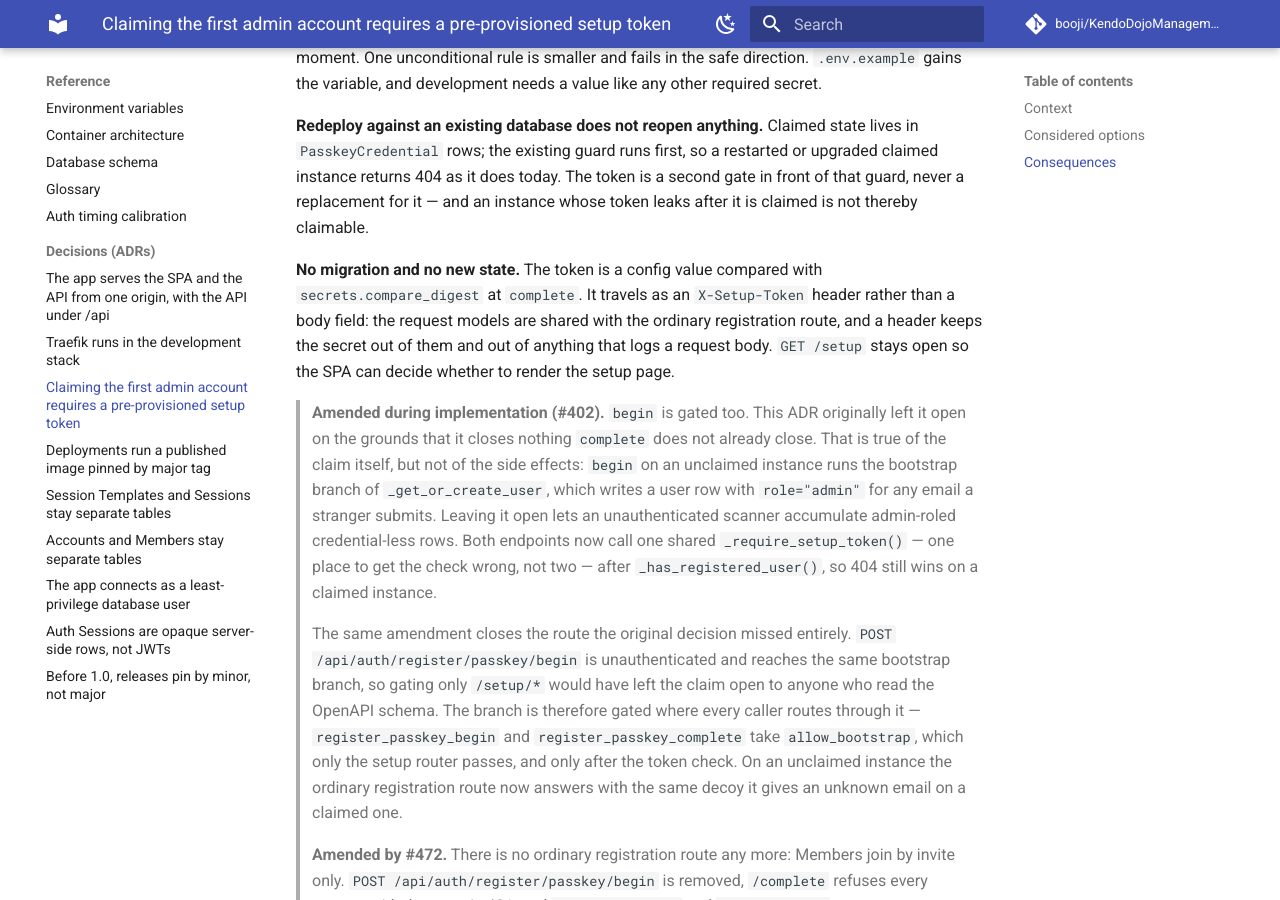
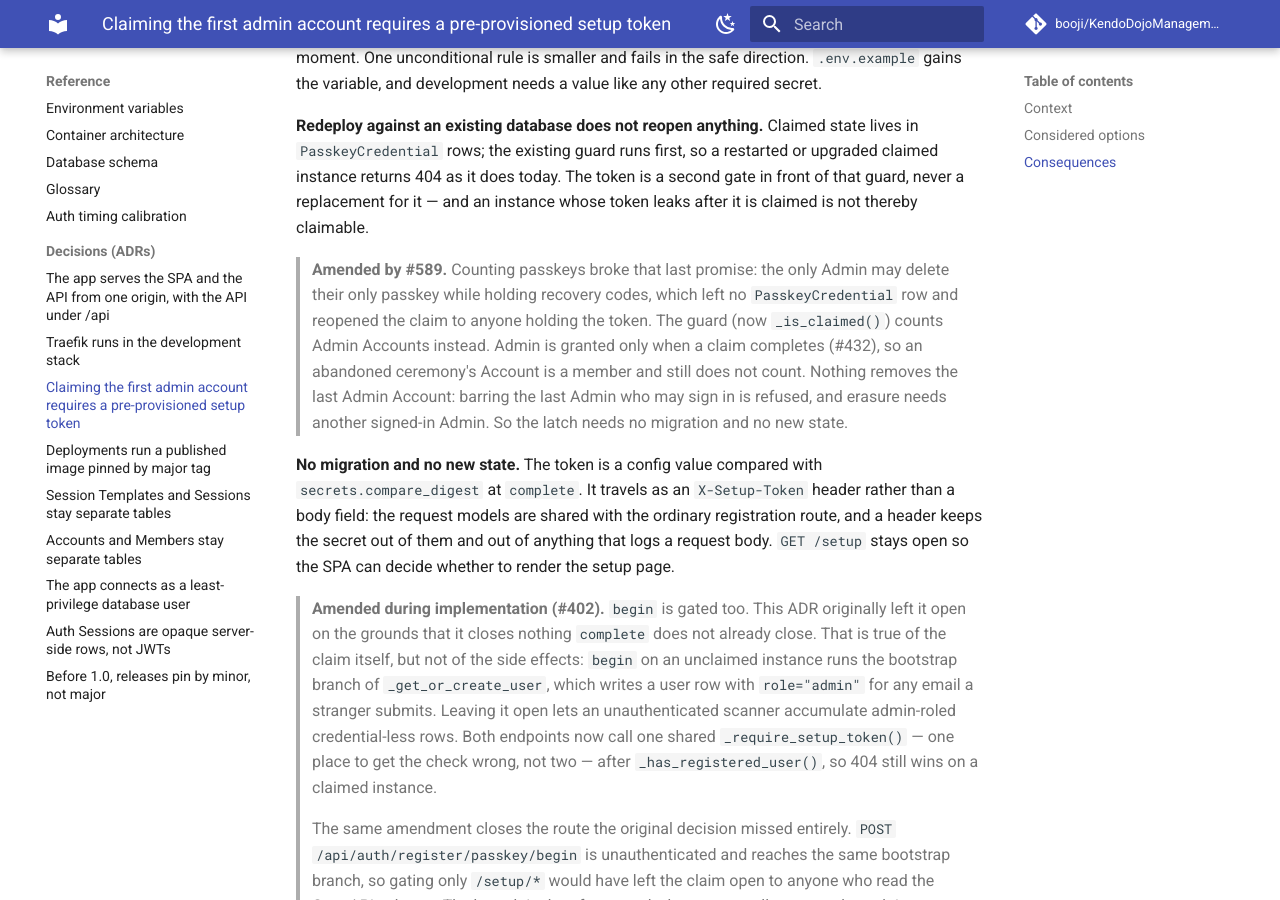
Before and after one commit to booji/KendoDojoManagement, an MkDocs documentation site: the page built from docs/adr/0003-first-admin-claim-requires-a-pre-provisioned-setup-token.md, in a window 1280 px wide and 900 px high, scrolled down 2837 px. Built offline with MkDocs 1.6.1 and Material for MkDocs 9.7.7, drawn with Linux system fonts in a browser that asks for light colours; comment, search, counter and statistics services are not loaded; the version menu is left out.

Commit message:
fix(setup): latch the claim on an Admin Account, not a passkey (#589)
The only Admin could delete their only passkey (holding recovery codes),
leaving no PasskeyCredential row and reopening setup to anyone holding the
never-expiring SETUP_TOKEN. The guard now counts Admin Accounts: admin is
granted only when a claim completes, and nothing removes the last Admin
Account, so no migration is needed. ADR-0003 amended.

```diff
--- a/docs/adr/0003-first-admin-claim-requires-a-pre-provisioned-setup-token.md
+++ b/docs/adr/0003-first-admin-claim-requires-a-pre-provisioned-setup-token.md
@@ -135,6 +135,16 @@ restarted or upgraded claimed instance returns 404 as it does today. The token
 is a second gate in front of that guard, never a replacement for it — and an
 instance whose token leaks after it is claimed is not thereby claimable.
 
+> **Amended by #589.** Counting passkeys broke that last promise: the only
+> Admin may delete their only passkey while holding recovery codes, which
+> left no `PasskeyCredential` row and reopened the claim to anyone holding the
+> token. The guard (now `_is_claimed()`) counts Admin Accounts instead. Admin
+> is granted only when a claim completes (#432), so an abandoned ceremony's
+> Account is a member and still does not count. Nothing removes the last Admin
+> Account: barring the last Admin who may sign in is refused, and erasure
+> needs another signed-in Admin. So the latch needs no migration and no new
+> state.
+
 **No migration and no new state.** The token is a config value compared with
 `secrets.compare_digest` at `complete`. It travels as an `X-Setup-Token`
 header rather than a body field: the request models are shared with the
```
Also changed, not shown: docs/operating/claim-admin.md (+4 -3 lines), 4 other files.
